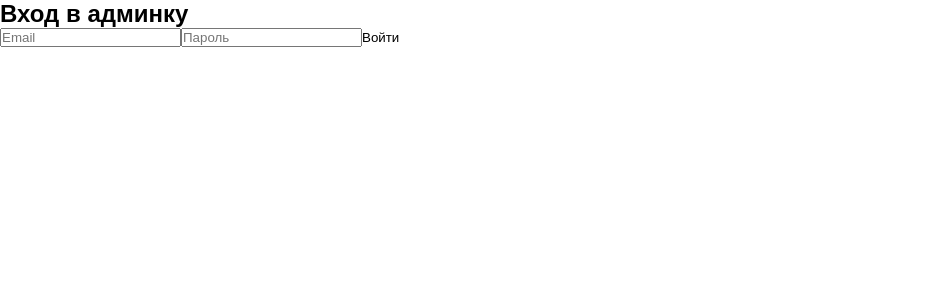
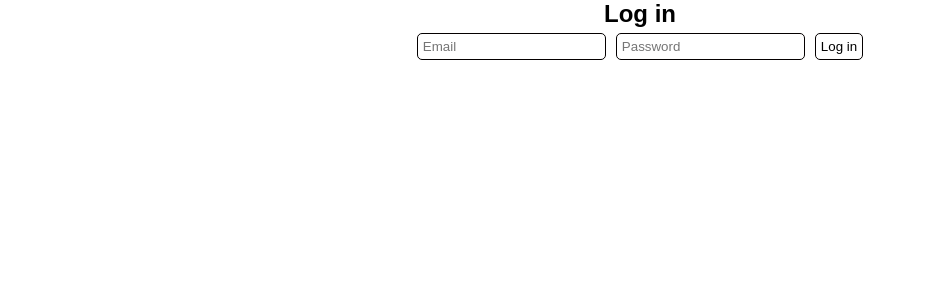
Before and after one commit to VladyslavSmahin/ABC_Front, a React (Vite) app: page /admin in a window 1280 px wide. Shown: the top 300 px of the page, without its empty margins (0-926 px from the left). Built offline with nearby package versions, Linux system fonts and the light colour scheme; no server answers.

Commit message:
edit login page

```diff
--- a/src/pages/admin/index.jsx
+++ b/src/pages/admin/index.jsx
@@ -1,5 +1,6 @@
 import {useEffect, useState} from 'react'
 import axios from 'axios'
+import "./style.scss";
 
 export default function AdminLogin() {
     const [email, setEmail] = useState('')
@@ -19,16 +20,16 @@ export default function AdminLogin() {
             window.location.href = '/admin'  // перенаправление в админку
             // eslint-disable-next-line no-unused-vars
         } catch (e) {
-            setError('Неверный логин или пароль')
+            setError('wrong password')
         }
     }
 
     return (
-        <div>
-            <h2>Вход в админку</h2>
+        <div className="loginPage">
+            <h2>Log in</h2>
             <input type="email" value={email} onChange={e => setEmail(e.target.value)} placeholder="Email" />
-            <input type="password" value={password} onChange={e => setPassword(e.target.value)} placeholder="Пароль" />
-            <button onClick={handleLogin}>Войти</button>
+            <input type="password" value={password} onChange={e => setPassword(e.target.value)} placeholder="Password" />
+            <button onClick={handleLogin}>Log in</button>
             {error && <p>{error}</p>}
         </div>
     )
--- /dev/null
+++ b/src/pages/admin/style.scss
@@ -0,0 +1,15 @@
+.loginPage{
+  text-align: center;
+  button{
+    border-radius: 5px;
+    padding: 5px;
+    border: 1px solid #040000;
+    margin: 5px;
+  }
+  input{
+    border-radius: 5px;
+    padding: 5px;
+    border: 1px solid #040000;
+    margin: 5px;
+  }
+}
```
